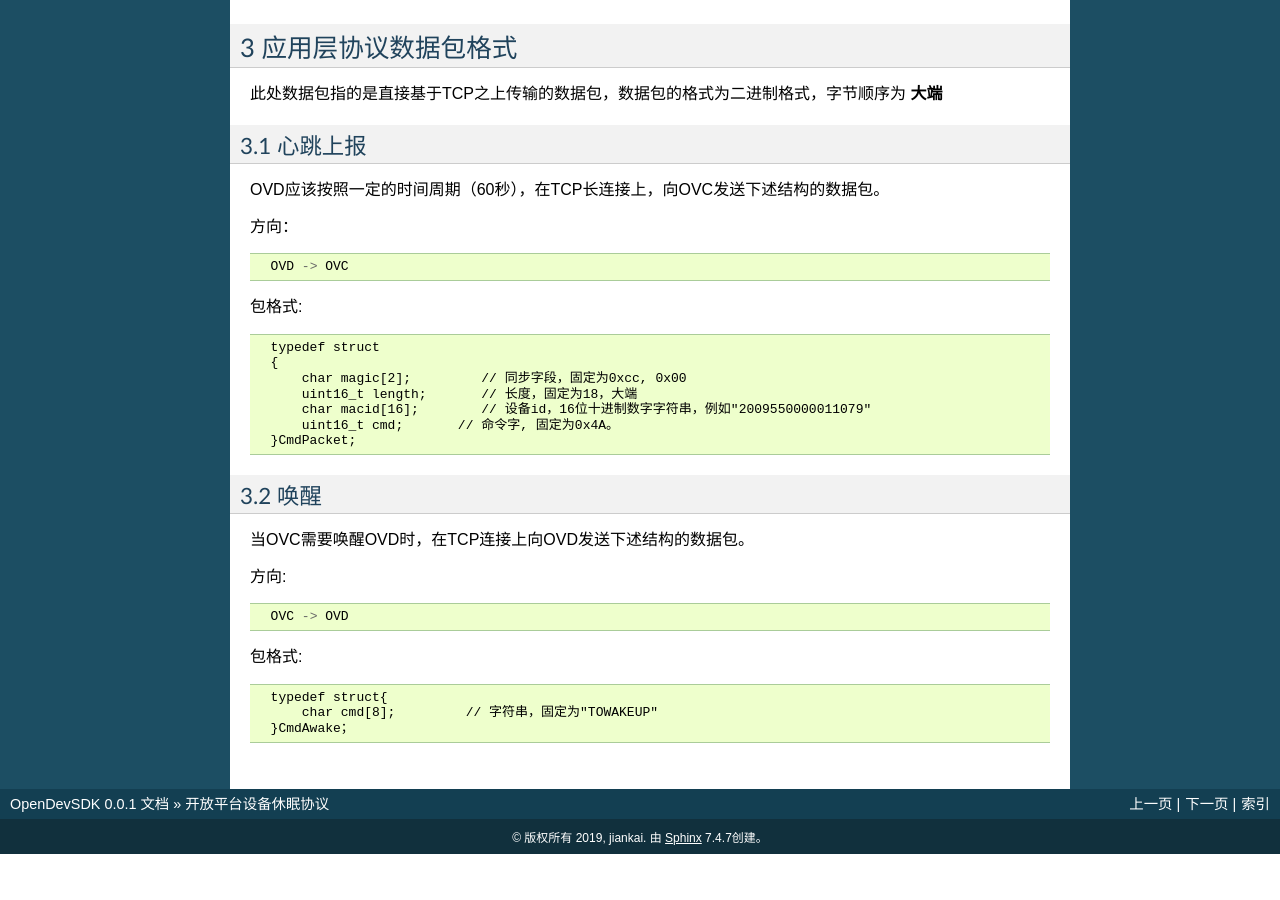
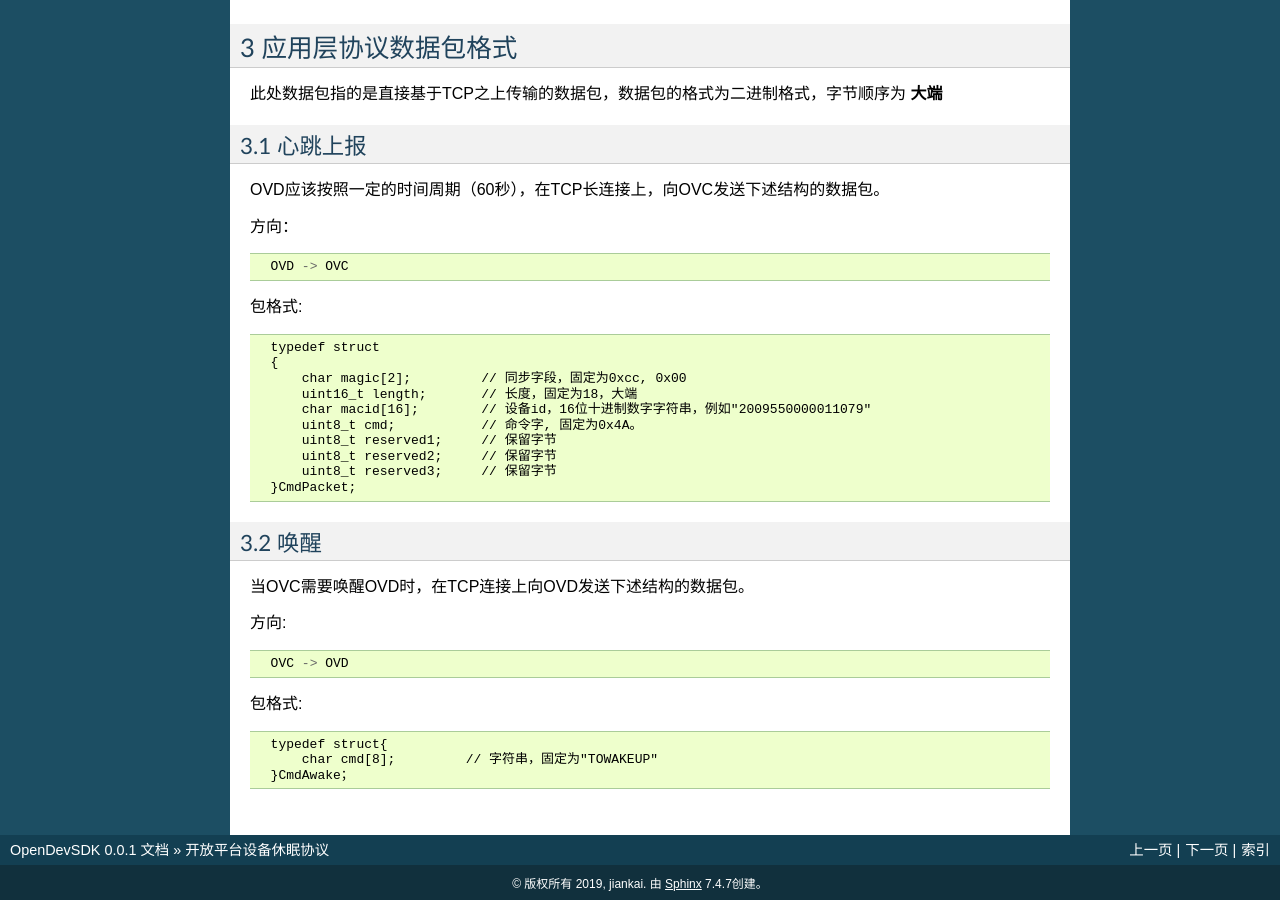
Before and after one commit to jamken/open_dev_sdk, a Sphinx documentation site: the page built from docs/hibernation.md, in a window 1280 px wide and 900 px high, scrolled down 821 px. Built offline with Sphinx 7.4.7, drawn with Linux system fonts in a browser that asks for light colours; before the commit the page ends 1675 px from its top, so only the background shows below that.

Commit message:
修改休眠协议，加入保留字节

````diff
--- a/docs/hibernation.md
+++ b/docs/hibernation.md
@@ -62,7 +62,10 @@ OVD应该按照一定的时间周期（60秒），在TCP长连接上，向OVC发
       char magic[2];         // 同步字段，固定为0xcc, 0x00
       uint16_t length;       // 长度，固定为18，大端
       char macid[16];        // 设备id，16位十进制数字字符串，例如"2009550000011079"
-      uint16_t cmd;       // 命令字, 固定为0x4A。
+      uint8_t cmd;           // 命令字, 固定为0x4A。
+      uint8_t reserved1;     // 保留字节
+      uint8_t reserved2;     // 保留字节
+      uint8_t reserved3;     // 保留字节
   }CmdPacket;
 ```
 
````
